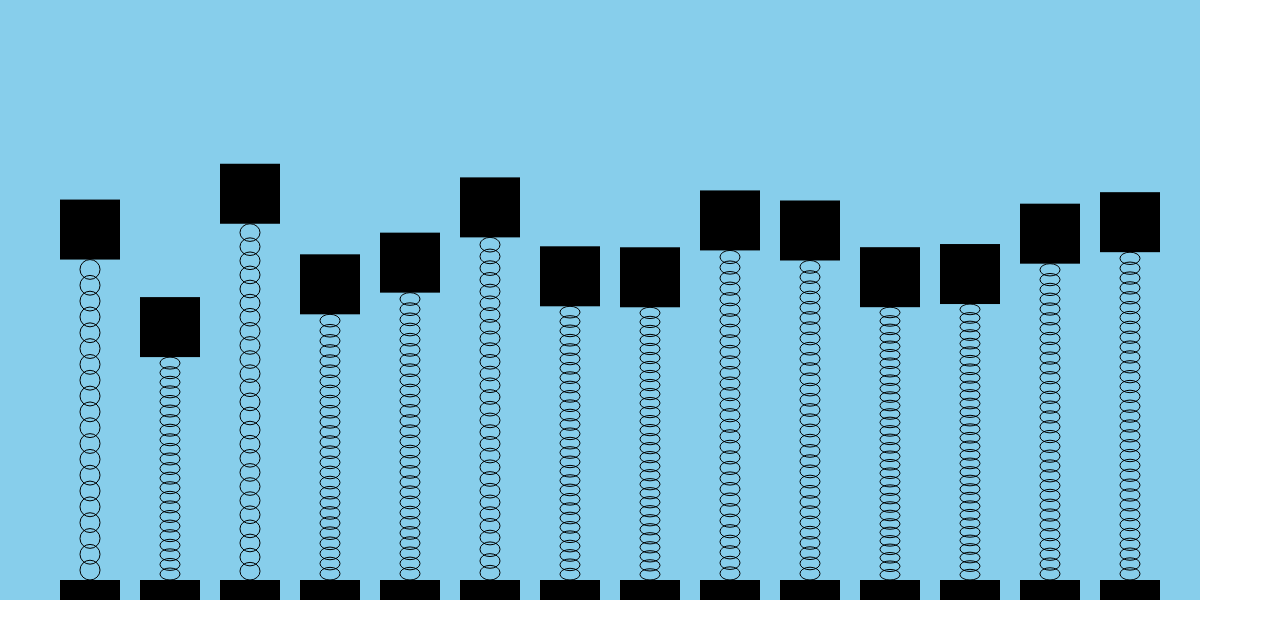
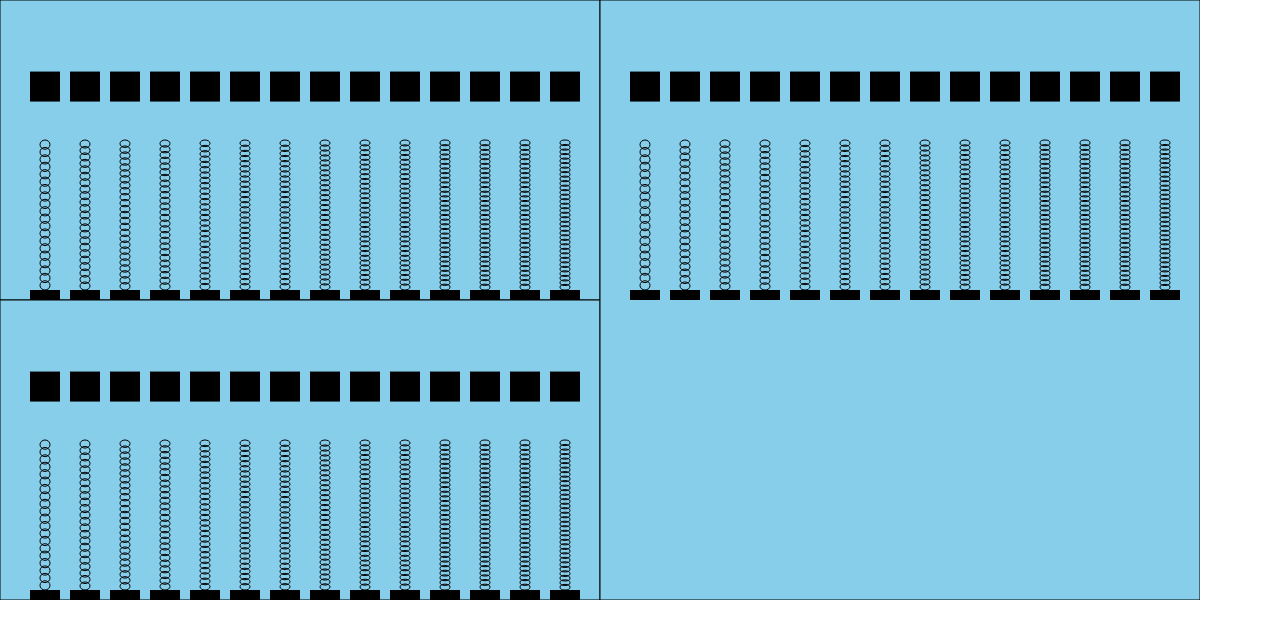
Before and after one commit to nahn20/Physics-Simulator, a plain HTML site: page index.html in a window 1280 px wide. Drawn offline with Linux system fonts and the light colour scheme.

Commit message:
Added cameras

```diff
--- a/index.html
+++ b/index.html
@@ -5,6 +5,7 @@
 		<script src="js/engine.js"></script>
 		<script src="js/canvas.js"></script>
 		<script src="js/entities.js"></script>
+		<script src="js/camera.js"></script>
 
 
         <style>
--- /dev/null
+++ b/js/camera.js
@@ -0,0 +1,178 @@
+function cameraConstructor(number, pos=[0,0], screenPos=[0,0], dim=[600,300], options){
+    this.number = number;
+	this.pos = pos;
+	this.screenPos = screenPos;
+	this.sizeMultiplier = 1;
+    this.dim = dim;
+    if(options.sizeMultiplier){
+        this.sizeMultiplier = options.sizeMultiplier;
+    }
+    this.loop = function(){
+        this.drawAll();
+    }
+    this.onScreen = function(x, y, width, height){
+        if(x + width > this.pos[0] && x < this.pos[0] + this.dim[0]/this.sizeMultiplier
+        && y + height > this.pos[1] - this.dim[1]/this.sizeMultiplier && y < this.pos[1] + this.dim[1]/this.sizeMultiplier){
+            return true;
+        }
+        return false;
+    }
+    this.drawAll = function(){
+        for(var i = 0; i < sim.entities.length; i++){
+            var obj = sim.entities[i];
+            switch(obj.type){
+                case "block":
+                    this.drawRect(obj);
+					break;
+				case "spring":
+					this.drawSpring(obj);
+					break;
+                // case "circle":
+                //     this.drawCircle(obj);
+                //     break;
+                // case "text":
+                //     this.drawText(obj);
+                //     break;
+                default:
+                    console.log("Error: toDraw[" + i + "] does not have a defined shape.");
+                    break;
+            }
+        }
+        this.boarder();
+        if(this.number != sim.cameras.length){
+            for(var i = this.number+1; i < sim.cameras.length; i++){
+                cvs.ctx.clearRect(sim.cameras[i].screenPos[0], sim.cameras[i].screenPos[1], sim.cameras[i].dim[0], sim.cameras[i].dim[1]);
+            }
+        }
+    }
+    this.boarder = function(){
+        this.overlayRect(0, 0, this.dim[0], this.dim[1], {color: "black", fill: false})
+    }
+    this.drawRect = function(obj){
+        if(this.onScreen(obj.pos[0], obj.pos[1], obj.dim[0], obj.dim[1])){
+            var color = "black";
+            var fill = false;
+            if(obj.color){
+                color = obj.color;
+            }
+            if(obj.fill){
+                fill = obj.fill;
+            }
+            cvs.ctx.save();
+                cvs.ctx.beginPath();
+                cvs.ctx.rect(this.screenPos[0], this.screenPos[1], this.dim[0], this.dim[1]);
+                cvs.ctx.clip();
+
+                cvs.ctx.beginPath();
+                if(fill == true){
+                    cvs.ctx.fillStyle = color;
+                    cvs.ctx.fillRect(this.screenPos[0]+this.sizeMultiplier*(obj.pos[0]-this.pos[0]), this.screenPos[1]+this.sizeMultiplier*(obj.pos[1]-this.pos[1]), this.sizeMultiplier*obj.dim[0], this.sizeMultiplier*obj.dim[1], color);
+                }
+                else{
+                    cvs.ctx.strokeStyle = color;
+                    cvs.ctx.rect(this.screenPos[0]+this.sizeMultiplier*(obj.pos[0]-this.pos[0]), this.screenPos[1]+this.sizeMultiplier*(obj.pos[1]-this.pos[1]), this.sizeMultiplier*obj.dim[0], this.sizeMultiplier*obj.dim[1], color);
+                    cvs.ctx.stroke();
+                }
+            cvs.ctx.restore();
+        }
+	}
+	this.drawSpring = function(obj){
+		if(obj.angle == 90){
+			var springCount = Math.round(Math.log(obj.k)*5);
+			var springHeight = obj.dim[1]/(1+0.8*(springCount-1));
+            cvs.ctx.save();
+                cvs.ctx.beginPath();
+                cvs.ctx.rect(this.screenPos[0], this.screenPos[1], this.dim[0], this.dim[1]);
+                cvs.ctx.clip();
+			for(var i = 0; i < springCount; i++){
+				if(this.sizeMultiplier*obj.dim[0]/2 > 0){
+					cvs.ctx.strokeStyle = "black";
+					cvs.ctx.beginPath();
+					cvs.ctx.ellipse(this.screenPos[0]+this.sizeMultiplier*(obj.pos[0]+obj.dim[0]/2-this.pos[0]), this.screenPos[1]+this.sizeMultiplier*(obj.pos[1]+springHeight/2+i*springHeight*0.8-this.pos[1]), this.sizeMultiplier*obj.dim[0]/2, this.sizeMultiplier*springHeight/2, 0, 0, 2*Math.PI);
+					cvs.ctx.stroke();
+				}
+			}
+			cvs.ctx.restore();
+		}
+	}
+    this.drawCircle = function(obj){
+        if(this.onScreen(obj.pos[0]-obj.radius, obj.pos[1]-obj.radius, obj.radius*2, obj.radius*2)){
+            if(obj.color){
+                color = obj.color;
+            }
+            cvs.ctx.save();
+                cvs.ctx.beginPath();
+                cvs.ctx.rect(this.screenPos[0], this.screenPos[1], this.dim[0], this.dim[1]);
+                cvs.ctx.clip();
+
+                cvs.ctx.beginPath();
+                cvs.ctx.fillStyle=color;
+                cvs.ctx.arc(this.screenPos[0]+this.sizeMultiplier*(obj.pos[0] - this.pos[0]), this.screenPos[1]+this.sizeMultiplier*(obj.pos[1] - this.pos[1]), this.sizeMultiplier*obj.radius, 0, 2*Math.PI);
+                cvs.ctx.fill();
+            cvs.ctx.restore();
+        }
+    }
+    this.drawLine = function(startx, starty, endx, endy, color="black"){
+        if(this.onScreen(startx, starty, endx-startx, endy-starty)){
+            cvs.ctx.save();
+                cvs.ctx.beginPath();
+                cvs.ctx.rect(this.screenPos[0], this.screenPos[1], this.dim[0], this.dim[1]);
+                cvs.ctx.clip();
+
+                cvs.ctx.beginPath();
+                cvs.ctx.strokeStyle=color;
+                cvs.ctx.moveTo(this.screenPos[0]+this.sizeMultiplier*(startx - this.pos[0]), this.screenPos[1]+this.sizeMultiplier*(starty - this.pos[1]));
+                cvs.ctx.lineTo(this.screenPos[0]+this.sizeMultiplier*(endx - this.pos[0]), this.screenPos[1]+this.sizeMultiplier*(endy - this.pos[1]));
+                cvs.ctx.stroke();
+            cvs.ctx.restore();
+        }
+    }
+    this.drawText = function(obj){
+        var text = "Filler Text";
+        var textSize = 16;
+        var color = "black";
+        var textAlign = "center";
+        if(obj.text){
+            text = obj.text;
+        }
+        if(obj.textSize){
+            textSize = obj.textSize;
+        }
+        if(obj.color){
+            color = obj.color;
+        }
+        if(obj.textAlign){
+            textAlign = obj.textAlign;
+        }
+        cvs.ctx.save();
+            cvs.ctx.beginPath();
+            cvs.ctx.rect(this.screenPos[0], this.screenPos[1], this.dim[0], this.dim[1]);
+            cvs.ctx.clip();
+
+            cvs.ctx.fillStyle = color;
+            cvs.ctx.textAlign = textAlign;
+            cvs.ctx.font = this.sizeMultiplier*textSize + "px Arial";
+            cvs.ctx.fillText(text, this.screenPos[0]+this.sizeMultiplier*(obj.x - this.pos[0]), this.screenPos[1]+this.sizeMultiplier*(obj.y - this.pos[1]));
+        cvs.ctx.restore();
+    }
+    this.overlayRect = function(x, y, width, height, options){
+        color = "black";
+        fill = false;
+        if(options.color){
+            color = options.color;
+        }
+        if(options.fill){
+            fill = options.fill;
+        }
+        cvs.ctx.beginPath();
+        if(fill){
+            cvs.ctx.fillStyle = color;
+            cvs.ctx.fillRect(this.screenPos[0]+x, this.screenPos[1]+y, width, height);
+        }
+        else{
+            cvs.ctx.strokeStyle = color;
+            cvs.ctx.rect(this.screenPos[0]+x, this.screenPos[1]+y, width, height);
+            cvs.ctx.stroke();
+        }
+    }
+}
--- a/js/canvas.js
+++ b/js/canvas.js
@@ -1,12 +1,23 @@
 var cvs = {
 	width : 1200,
 	height : 600,
+	pos : [0, 0],
+	sizeMultiplier : 1,
 	init : function(){
 		this.canvas = document.getElementById("canvas");
 		this.ctx = this.canvas.getContext("2d");
+		this.canvas.addEventListener("wheel", function(event){
+			event.preventDefault();
+			var canvasCoords = cvs.canvas.getBoundingClientRect();
+			var mouseX = event.x - canvasCoords.left;
+			var mouseY = event.y - canvasCoords.top;
+			for(var i = 0; i < sim.cameras.length; i++){
+				if(mouseX > sim.cameras[i].screenPos[0] && mouseX < sim.cameras[i].screenPos[0]+sim.cameras[i].dim[0] && mouseY > sim.cameras[i].screenPos[1] && mouseY < sim.cameras[i].screenPos[1]+sim.cameras[i].dim[1]){
+					if((sim.cameras[i].sizeMultiplier > 0.2 && event.deltaY > 0) || (sim.cameras[i].sizeMultiplier < 2 && event.deltaY < 0)){
+						sim.cameras[i].sizeMultiplier -= event.deltaY/100;
+					}
+				}
+			}
+		})
 	}
 }
-function drawRect(pos, dim, color){
-	cvs.ctx.fillStyle = color;
-	cvs.ctx.fillRect(pos[0], pos[1], dim[0], dim[1]);
-}
--- a/js/engine.js
+++ b/js/engine.js
@@ -1,7 +1,10 @@
-const spt = 200/1000;
+const gravity = 9.81/2500;
+var toDraw = [];
 function engine(){
 	this.time = 0;
 	this.entities = [];
+	this.camera = [];
+	this.toDraw = [];
 	this.loop = function(){
 		for(var i = 0; i < this.entities.length; i++){
 			this.entities[i].clearForces();
@@ -14,8 +17,8 @@ function engine(){
 		}
 	}
 	this.drawLoop = function(){
-		for(var i = 0; i < this.entities.length; i++){
-			this.entities[i].draw();
+		for(var i = 0; i < this.cameras.length; i++){
+			this.cameras[i].drawAll();
 		}
 	}
 	this.test = function(){
@@ -26,6 +29,7 @@ function startEngine(){
 	cvs.init();
 	sim = new engine();
 	sim.entities = [];
+	sim.cameras = [];
 	var k = [];
 	for(var i = 1; i < 15; i++){
 		k.push(i*50);
@@ -37,6 +41,9 @@ function startEngine(){
 		sim.entities.push(new basicRectangle([60+80*i,20], [60,60], {gravity:true,infiniteMass:false}));
 	}
 
+	sim.cameras[0] = new cameraConstructor(0, [0, 0], [0, 0], [600, 300], {sizeMultiplier: 0.5});
+	sim.cameras[1] = new cameraConstructor(1, [0, 0], [0, 300], [600, 300], {sizeMultiplier: 0.5});
+	sim.cameras[2] = new cameraConstructor(2, [0, 0], [600, 0], [600, 600], {sizeMultiplier: 0.5});
 
 
 
--- a/js/entities.js
+++ b/js/entities.js
@@ -10,6 +10,7 @@ function basicRectangle(pos=[0,0],dim=[10,10],options){
 	this.gravity = true;
 	this.infiniteMass = false;
 	this.color = "black";
+	this.fill = true;
 	if(options.gravity || !options.gravity){
 		this.gravity = options.gravity;
 	}
@@ -22,7 +23,7 @@ function basicRectangle(pos=[0,0],dim=[10,10],options){
 	this.updateForces = function(){
 		this.color = "black";
 		if(this.gravity){
-			this.force[1].push(spt*spt*9.81*this.mass);
+			this.force[1].push(gravity*this.mass);
 		}
 		for(var i = 0; i < sim.entities.length; i++){
 			if(sim.entities[i] != this){
@@ -47,9 +48,6 @@ function basicRectangle(pos=[0,0],dim=[10,10],options){
 		this.veloc[1] += this.accel[1];
 		this.pos[0] += this.veloc[0];
 		this.pos[1] += this.veloc[1];
-	}
-	this.draw = function(){
-		drawRect(this.pos, this.dim, this.color);
 	}
 }
 function spring(supportBlock,angle=90,equilibrium=100,otherDim=30,k=30, options){
@@ -83,10 +81,10 @@ function spring(supportBlock,angle=90,equilibrium=100,otherDim=30,k=30, options)
 							if(this.sticky){
 								this.stuck = sim.entities[i];
 								if(this.angle == 90){
-									this.amplitude = 2*Math.sqrt(this.stuck.mass/this.k)*Math.abs(this.stuck.veloc[1]);
-									var shift = this.stuck.mass*(spt*spt*9.81)/this.k;
+									var shift = this.stuck.mass*gravity/this.k;
+									this.amplitude = Math.sqrt(this.stuck.mass*(2*gravity*shift+this.stuck.veloc[1]*this.stuck.veloc[1])/this.k);
 									this.equilibrium -= shift;
-									this.attachedTime = -Math.asin(shift/this.amplitude)/(Math.sqrt(this.k/this.stuck.mass)*spt);
+									this.attachedTime = -Math.asin(shift/this.amplitude)/(Math.sqrt(this.k/this.stuck.mass));
 									this.stuck.veloc[1] = 0;
 								}
 							}
@@ -108,7 +106,7 @@ function spring(supportBlock,angle=90,equilibrium=100,otherDim=30,k=30, options)
 	this.updatePos = function(){
 		if(this.angle == 90){
 			if(this.stuck){
-				var angle = spt*this.attachedTime*Math.sqrt(this.k/this.stuck.mass);
+				var angle = this.attachedTime*Math.sqrt(this.k/this.stuck.mass);
 				this.extension = this.amplitude*Math.sin(angle);
 			}
 			var baseX = this.supportBlock.pos[0] + this.supportBlock.dim[0]/2 - this.otherDim/2;
@@ -119,18 +117,6 @@ function spring(supportBlock,angle=90,equilibrium=100,otherDim=30,k=30, options)
 				this.stuck.pos[1] = this.pos[1] - this.stuck.dim[1];
 			}
 
-		}
-	}
-	this.draw = function(){
-		if(this.angle == 90){
-			var springCount = Math.round(Math.log(this.k)*5);
-			var springHeight = this.dim[1]/(1+0.8*(springCount-1));
-			for(var i = 0; i < springCount; i++){
-				cvs.ctx.strokeStyle = "black";
-				cvs.ctx.beginPath();
-				cvs.ctx.ellipse(this.pos[0]+this.dim[0]/2, this.pos[1]+springHeight/2+i*springHeight*0.8, this.dim[0]/2, springHeight/2, 0, 0, 2*Math.PI);
-				cvs.ctx.stroke();
-			}
 		}
 	}
 }
```
